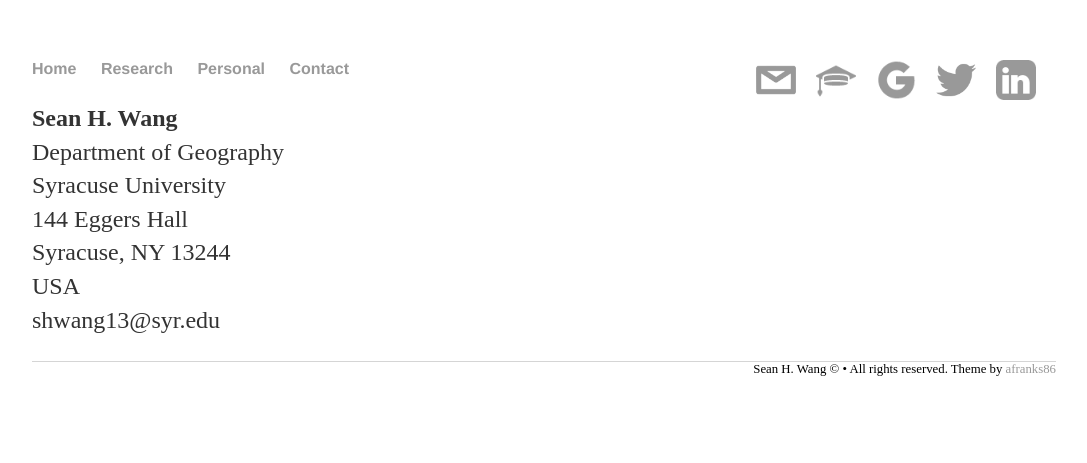
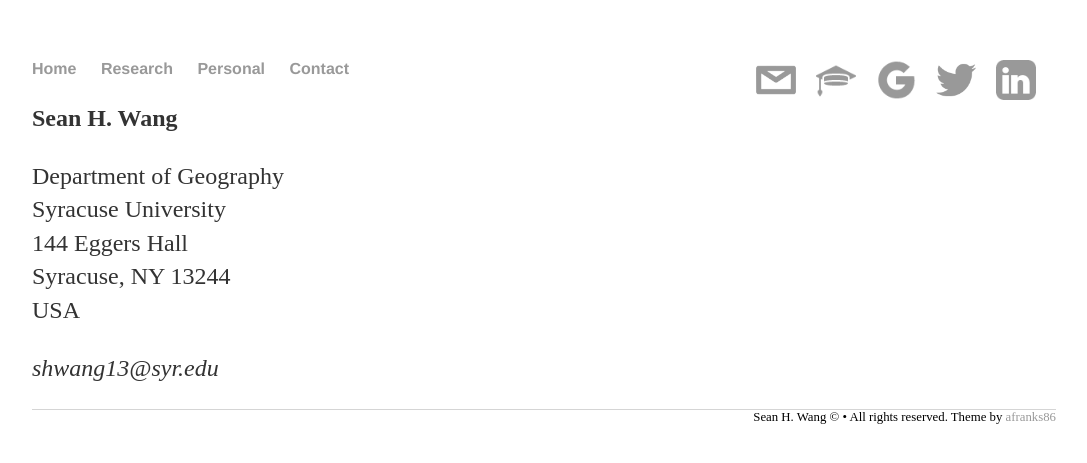
Before and after one commit to SeanyWang/seanywang.github.io, a Jekyll site: the page built from contact/index.html, in a window 1280 px wide. Shown: the top 463 px of the page, without its empty margins (96-1183 px from the left). Built offline with Jekyll 4.4.1, drawn with Linux system fonts in a browser that asks for light colours; nearby versions of some CDN libraries.

Commit message:
new pdf and contact format

```diff
--- a/contact/index.html
+++ b/contact/index.html
@@ -5,13 +5,17 @@ title: Sean H. Wang - Contact
 
   <div>
     <p>
-    	  <strong>Sean H. Wang</strong><br>
+    	  <strong>Sean H. Wang</strong>
+    </p>
+    <p>
         Department of Geography<br>
     	  Syracuse University<br>
     	  144 Eggers Hall<br>
     	  Syracuse, NY 13244<br>
-        USA<br>
-    	  <span class="obfuscate">shwang13@syr.edu</span>
+        USA
+    </p>
+    <p>
+    	  <span class="obfuscate"><i>shwang13@syr.edu</i></span>
     </p>
   </div>
 
```
Also changed, not shown: 1 other file.
